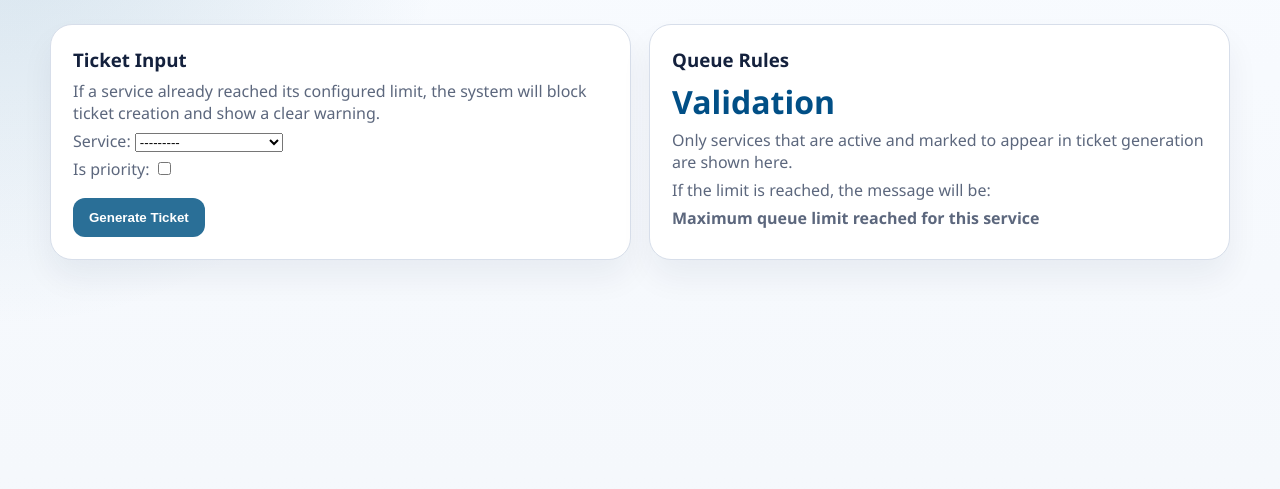
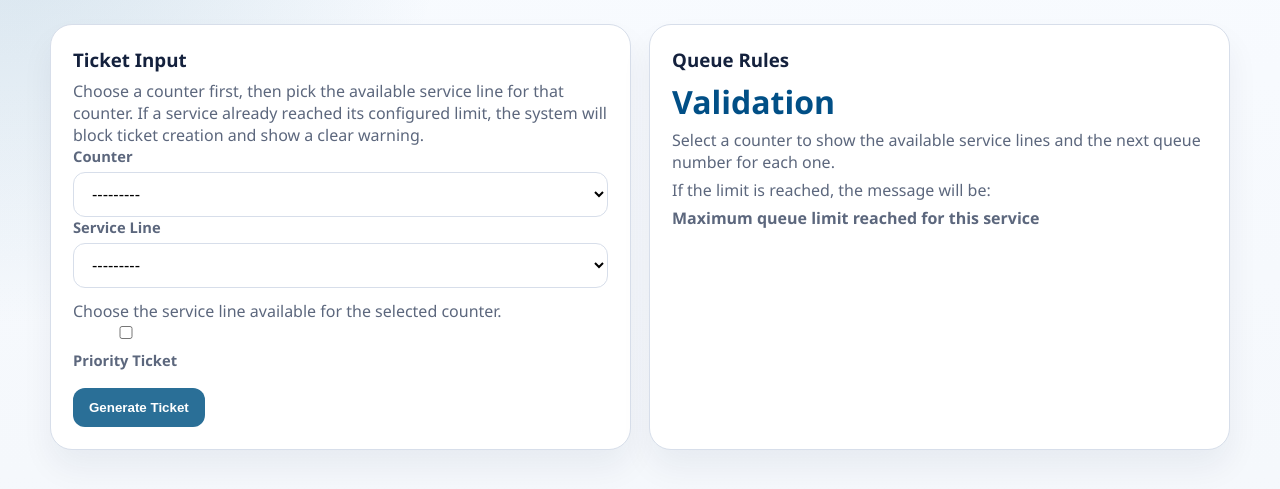
Before and after one commit to wacky004/Employee-tag-system, a Django app: page /queueing/tickets/create/ in a window 1280 px wide. Shown: the part 126-615 px from the top of the page. Run offline with Django 5.2, Linux system fonts and the light colour scheme; a user stored in the database is signed in; tables that the repository leaves empty hold one stand-in row (values such as "Sample post").

Commit message:
Make queue ticket generation counter-first

```diff
--- a/queueing/forms.py
+++ b/queueing/forms.py
@@ -132,26 +132,42 @@ class QueueDisplayScreenForm(QueueCompanyAwareFormMixin, forms.ModelForm):
 
 
 class QueueTicketGenerationForm(forms.ModelForm):
+    counter = forms.ModelChoiceField(queryset=QueueCounter.objects.none())
+
     class Meta:
         model = QueueTicket
-        fields = ["service", "is_priority"]
+        fields = ["counter", "service", "is_priority"]
 
-    def __init__(self, *args, company=None, **kwargs):
+    def __init__(self, *args, company=None, selected_counter=None, **kwargs):
         self.current_company = company
+        self.selected_counter = selected_counter
         super().__init__(*args, **kwargs)
-        service_queryset = QueueService.objects.filter(
-            is_active=True,
-            show_in_ticket_generation=True,
-        ).order_by("name", "code")
+        counter_queryset = QueueCounter.objects.filter(is_active=True).order_by("name")
+        service_queryset = QueueService.objects.none()
         if self.current_company:
-            service_queryset = service_queryset.filter(company=self.current_company)
+            counter_queryset = counter_queryset.filter(company=self.current_company)
+        if self.selected_counter:
+            service_queryset = self.selected_counter.assigned_services.filter(
+                is_active=True,
+                show_in_ticket_generation=True,
+            ).order_by("name", "code")
+            self.fields["counter"].initial = self.selected_counter
+        self.fields["counter"].queryset = counter_queryset
         self.fields["service"].queryset = service_queryset
+        self.fields["service"].help_text = "Choose the service line available for the selected counter."
 
     def clean(self):
         cleaned_data = super().clean()
+        counter = cleaned_data.get("counter")
         service = cleaned_data.get("service")
+        if not counter:
+            raise forms.ValidationError("Please choose a counter first.")
         if not service:
             return cleaned_data
+        if not counter.is_active:
+            raise forms.ValidationError("This counter is inactive and cannot receive new tickets.")
+        if not counter.assigned_services.filter(pk=service.pk).exists():
+            raise forms.ValidationError("The selected counter cannot handle that service.")
         if not service.is_active or not service.show_in_ticket_generation:
             raise forms.ValidationError("This service is not available for ticket generation.")
         if service.current_queue_number >= service.max_queue_limit:
--- a/queueing/views.py
+++ b/queueing/views.py
@@ -248,27 +248,56 @@ class QueueTicketCreateView(QueueingSetupMixin, FormView):
     form_class = QueueTicketGenerationForm
     template_name = "queueing/ticket_form.html"
 
+    def _selected_counter(self):
+        counter_id = self.request.POST.get("counter") or self.request.GET.get("counter")
+        if not counter_id:
+            return None
+        return self._company_queryset(
+            QueueCounter.objects.prefetch_related("assigned_services").filter(is_active=True)
+        ).filter(pk=counter_id).first()
+
     def get_form_kwargs(self):
         kwargs = super().get_form_kwargs()
         kwargs["company"] = self.request.user.company
+        kwargs["selected_counter"] = self._selected_counter()
         return kwargs
 
     def get_context_data(self, **kwargs):
         context = super().get_context_data(**kwargs)
-        service_id = self.request.GET.get("service")
+        selected_counter = self._selected_counter()
+        service_id = self.request.GET.get("service") or self.request.POST.get("service")
         selected_service = None
         if service_id:
             queryset = self._company_queryset(QueueService.objects.all())
             selected_service = queryset.filter(pk=service_id).first()
+        available_service_rows = []
+        if selected_counter:
+            services = selected_counter.assigned_services.filter(
+                is_active=True,
+                show_in_ticket_generation=True,
+            ).order_by("name", "code")
+            for service in services:
+                remaining_slots = max(service.max_queue_limit - service.current_queue_number, 0)
+                available_service_rows.append(
+                    {
+                        "service": service,
+                        "next_queue_number": f"{service.code}{service.current_queue_number + 1:03d}",
+                        "remaining_slots": remaining_slots,
+                        "at_limit": remaining_slots == 0,
+                    }
+                )
         context.update(
             {
+                "selected_counter": selected_counter,
                 "selected_service": selected_service,
+                "available_service_rows": available_service_rows,
                 "can_edit_selected_service": bool(selected_service and self.request.user.role == User.Role.SUPER_ADMIN),
             }
         )
         return context
 
     def form_valid(self, form):
+        counter = form.cleaned_data["counter"]
         service = form.cleaned_data["service"]
         is_priority = form.cleaned_data["is_priority"]
 
@@ -295,13 +324,15 @@ class QueueTicketCreateView(QueueingSetupMixin, FormView):
                 company=locked_service.company,
                 queue_number=queue_number,
                 service=locked_service,
+                assigned_counter=counter,
                 is_priority=is_priority,
             )
             _log_queue_action(
                 ticket=ticket,
                 actor=self.request.user,
                 action=QueueHistoryLog.Action.CREATED,
-                notes="Queue ticket generated from the setup page.",
+                notes=f"Queue ticket generated for {counter.name}.",
+                counter=counter,
             )
 
         messages.success(self.request, f"Queue ticket {queue_number} created successfully.")
--- a/templates/queueing/ticket_form.html
+++ b/templates/queueing/ticket_form.html
@@ -21,10 +21,26 @@
         <div class="grid">
             <div class="card">
                 <h3>Ticket Input</h3>
-                <p>If a service already reached its configured limit, the system will block ticket creation and show a clear warning.</p>
+                <p>Choose a counter first, then pick the available service line for that counter. If a service already reached its configured limit, the system will block ticket creation and show a clear warning.</p>
                 <form method="post">
                     {% csrf_token %}
-                    {{ form.as_p }}
+                    <div class="field">
+                        <label for="{{ form.counter.id_for_label }}">Counter</label>
+                        {{ form.counter }}
+                        {% if form.counter.help_text %}<p class="muted">{{ form.counter.help_text }}</p>{% endif %}
+                        {% for error in form.counter.errors %}<p class="muted" style="color: #b42318;">{{ error }}</p>{% endfor %}
+                    </div>
+                    <div class="field">
+                        <label for="{{ form.service.id_for_label }}">Service Line</label>
+                        {{ form.service }}
+                        {% if form.service.help_text %}<p class="muted">{{ form.service.help_text }}</p>{% endif %}
+                        {% for error in form.service.errors %}<p class="muted" style="color: #b42318;">{{ error }}</p>{% endfor %}
+                    </div>
+                    <div class="field checkbox-inline">
+                        {{ form.is_priority }}
+                        <label for="{{ form.is_priority.id_for_label }}">Priority Ticket</label>
+                    </div>
+                    {% for error in form.non_field_errors %}<p class="muted" style="color: #b42318;">{{ error }}</p>{% endfor %}
                     <div class="actions">
                         <button type="submit" class="button">Generate Ticket</button>
                     </div>
@@ -32,18 +48,61 @@
             </div>
 
             <div class="card">
-                <h3>Queue Rules</h3>
-                <div class="stat">Validation</div>
-                <p>Only services that are active and marked to appear in ticket generation are shown here.</p>
-            {% if selected_service and can_edit_selected_service %}
-            <div class="actions" style="margin-top: 16px;">
-                <a href="{% url 'queueing:service-update' selected_service.pk %}" class="button secondary">Edit Service Settings</a>
-            </div>
-            {% endif %}
+                <h3>{% if selected_counter %}Available Lines for {{ selected_counter.name }}{% else %}Queue Rules{% endif %}</h3>
+                <div class="stat">{% if selected_counter %}Counter Availability{% else %}Validation{% endif %}</div>
+                {% if selected_counter %}
+                <p>Only active ticket-generation services assigned to this counter are shown below.</p>
+                {% if available_service_rows %}
+                <div class="list" style="margin-top: 16px;">
+                    {% for row in available_service_rows %}
+                    <div class="list-item">
+                        <div>
+                            <strong>{{ row.service.name }}</strong>
+                            <p>Next line: {{ row.next_queue_number }}</p>
+                        </div>
+                        <div>
+                            {% if row.at_limit %}
+                            <span class="badge warn">Full</span>
+                            {% else %}
+                            <span class="badge">{{ row.remaining_slots }} slot{{ row.remaining_slots|pluralize }} left</span>
+                            {% endif %}
+                        </div>
+                    </div>
+                    {% endfor %}
+                </div>
+                {% else %}
+                <div class="empty-state">This counter has no active service lines available for ticket generation yet.</div>
+                {% endif %}
+                {% else %}
+                <p>Select a counter to show the available service lines and the next queue number for each one.</p>
+                {% endif %}
+                {% if selected_service and can_edit_selected_service %}
+                <div class="actions" style="margin-top: 16px;">
+                    <a href="{% url 'queueing:service-update' selected_service.pk %}" class="button secondary">Edit Service Settings</a>
+                </div>
+                {% endif %}
                 <p>If the limit is reached, the message will be:</p>
                 <p><strong>Maximum queue limit reached for this service</strong></p>
             </div>
         </div>
     </div>
 </div>
+<script>
+document.addEventListener("DOMContentLoaded", function () {
+    const counterSelect = document.getElementById("id_counter");
+    if (!counterSelect) {
+        return;
+    }
+    counterSelect.addEventListener("change", function () {
+        const url = new URL(window.location.href);
+        if (counterSelect.value) {
+            url.searchParams.set("counter", counterSelect.value);
+        } else {
+            url.searchParams.delete("counter");
+        }
+        url.searchParams.delete("service");
+        window.location.href = url.toString();
+    });
+});
+</script>
 {% endblock %}
```
Also changed, not shown: queueing/tests.py (+33 -3 lines), templates/queueing/ticket_success.html (+8 -1 lines).
